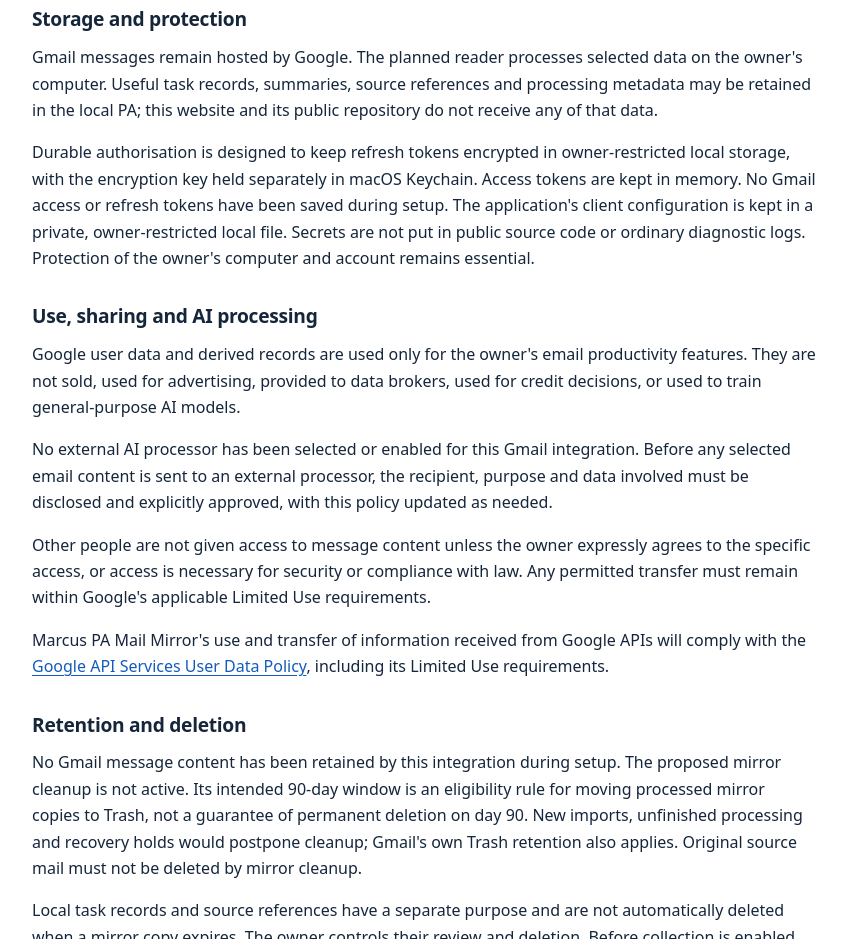
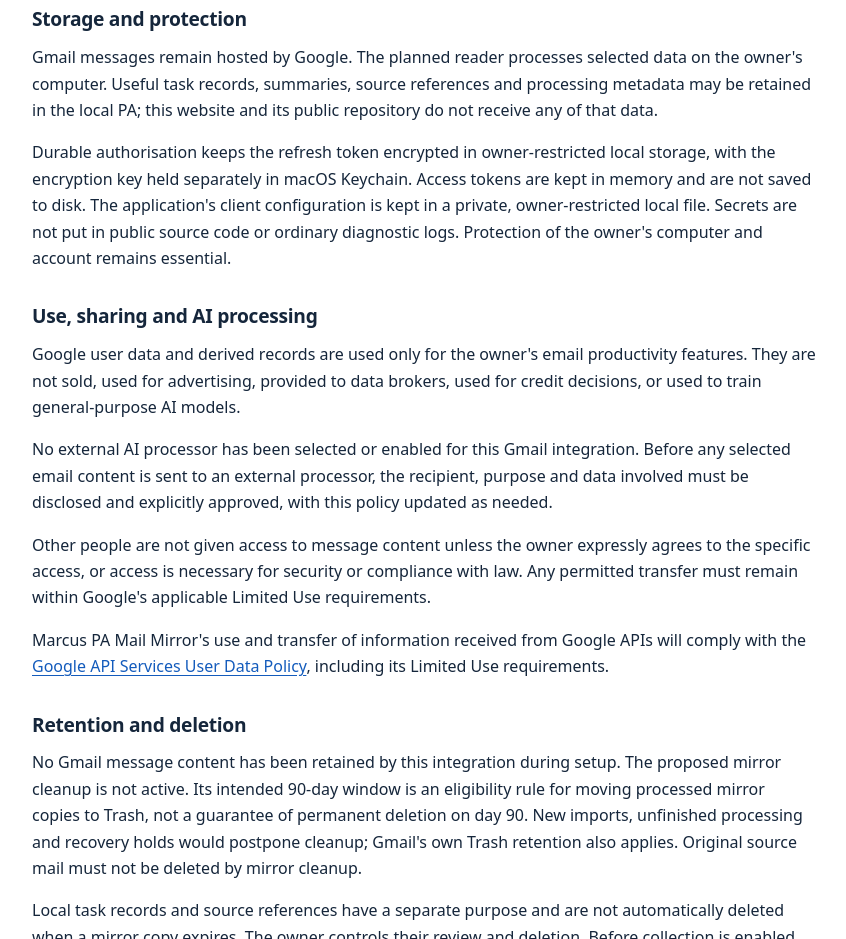
Before and after one commit to Fruttiger/marcus-pa-info, a plain HTML site: page privacy.html in a window 1280 px wide. Shown: the part 820-1759 px from the top of the page, without its empty margins (216-1062 px from the left). Drawn offline with Linux system fonts and the light colour scheme.

Commit message:
Describe verified encrypted reader credential storage

```diff
--- a/privacy.html
+++ b/privacy.html
@@ -28,7 +28,7 @@
     <section>
       <h2>Storage and protection</h2>
       <p>Gmail messages remain hosted by Google. The planned reader processes selected data on the owner's computer. Useful task records, summaries, source references and processing metadata may be retained in the local PA; this website and its public repository do not receive any of that data.</p>
-      <p>Durable authorisation is designed to keep refresh tokens encrypted in owner-restricted local storage, with the encryption key held separately in macOS Keychain. Access tokens are kept in memory. No Gmail access or refresh tokens have been saved during setup. The application's client configuration is kept in a private, owner-restricted local file. Secrets are not put in public source code or ordinary diagnostic logs. Protection of the owner's computer and account remains essential.</p>
+      <p>Durable authorisation keeps the refresh token encrypted in owner-restricted local storage, with the encryption key held separately in macOS Keychain. Access tokens are kept in memory and are not saved to disk. The application's client configuration is kept in a private, owner-restricted local file. Secrets are not put in public source code or ordinary diagnostic logs. Protection of the owner's computer and account remains essential.</p>
     </section>
     <section>
       <h2>Use, sharing and AI processing</h2>
```
